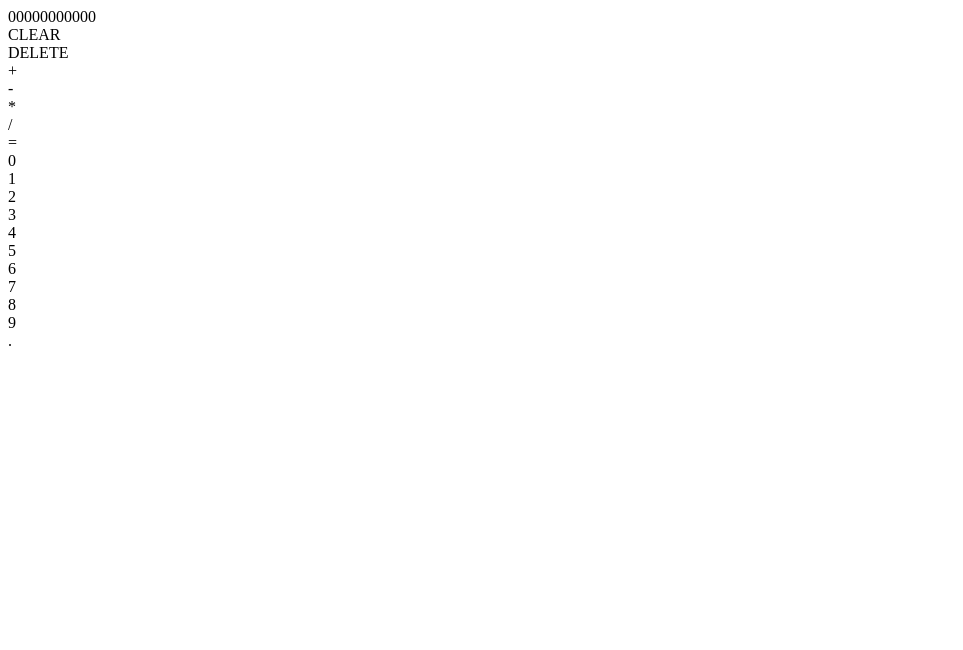
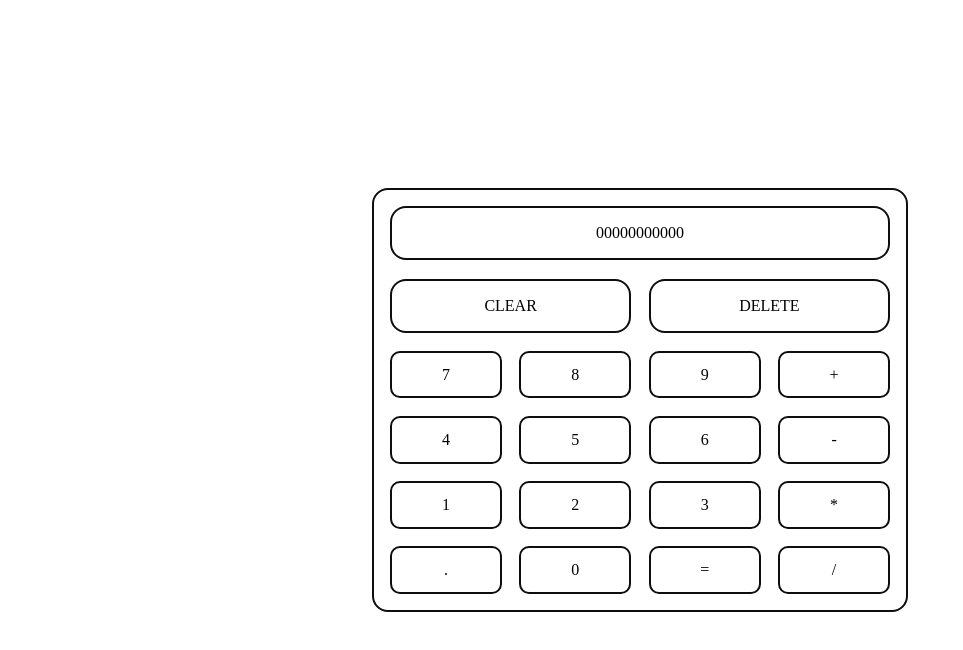
Before and after one commit to TNTtato/Calculator, a plain HTML site: page index.html in a window 1280 px wide. Shown: the whole page, without its empty margins (0-963 px from the left). Drawn offline with Linux system fonts and the light colour scheme.

Commit message:
keyboard layout

```diff
--- a/index.html
+++ b/index.html
@@ -4,30 +4,32 @@
   <meta charset="UTF-8">
   <meta http-equiv="X-UA-Compatible" content="IE=edge">
   <meta name="viewport" content="width=device-width, initial-scale=1.0">
+  <link rel="stylesheet" href="./style.css">
+  <script src="./script.js" defer></script>
   <title>Calculator</title>
 </head>
 <body>
-  <div class="container" id="container">
+  <div class="calculator" id="calculator">
     <div class="display" id="display">00000000000</div>
     <div class="keyboard-container" id="keyboard-container">
       <div class="controls" id="clear">CLEAR</div>
       <div class="controls" id="delete">DELETE</div>
+      <div class="digits" id="seven">7</div>
+      <div class="digits" id="eight">8</div>
+      <div class="digits" id="nine">9</div>
       <div class="operators" id="plus">+</div>
+      <div class="digits" id="four">4</div>
+      <div class="digits" id="five">5</div>
+      <div class="digits" id="six">6</div>
       <div class="operators" id="minus">-</div>
-      <div class="operators" id="product">*</div>
-      <div class="operators" id="division">/</div>
-      <div class="operators" id="equal">=</div>
-      <div class="digits" id="zero">0</div>
       <div class="digits" id="one">1</div>
       <div class="digits" id="two">2</div>
       <div class="digits" id="three">3</div>
-      <div class="digits" id="four">4</div>
-      <div class="digits" id="five">5</div>
-      <div class="digits" id="six">6</div>
-      <div class="digits" id="seven">7</div>
-      <div class="digits" id="eight">8</div>
-      <div class="digits" id="nine">9</div>
+      <div class="operators" id="product">*</div>
       <div class="point" id="point">.</div>
+      <div class="digits" id="zero">0</div>
+      <div class="operators" id="equal">=</div>
+      <div class="operators" id="division">/</div>
     </div>
   </div>
 </body>
--- a/style.css
+++ b/style.css
@@ -0,0 +1,41 @@
+body {
+  margin: 0;
+  padding: 0;
+  height: 100vh;
+  display: flex;
+  align-items: center;
+  justify-content: center;
+}
+
+.calculator {
+  width: 500px;
+  height: auto;
+  text-align: center;
+}
+
+.calculator, .display, .controls {
+  border-radius: 1em;
+  padding: 1rem;
+  border: 2px solid rgb(15, 14, 14);
+}
+
+.digits, .operators, .point {
+  padding: 0.8rem;
+  border: 2px solid rgb(15, 14, 14);
+  border-radius: 10px;
+}
+
+.keyboard-container {
+  margin-top: 1.2rem;
+  display: grid;
+  grid-template-columns: repeat(4, 1fr);
+  grid-template-rows: repeat(5);
+  gap: 1.1rem;
+}
+
+#clear {
+  grid-column: 1/3;
+}
+#delete {
+  grid-column: 3/5;
+}
```
